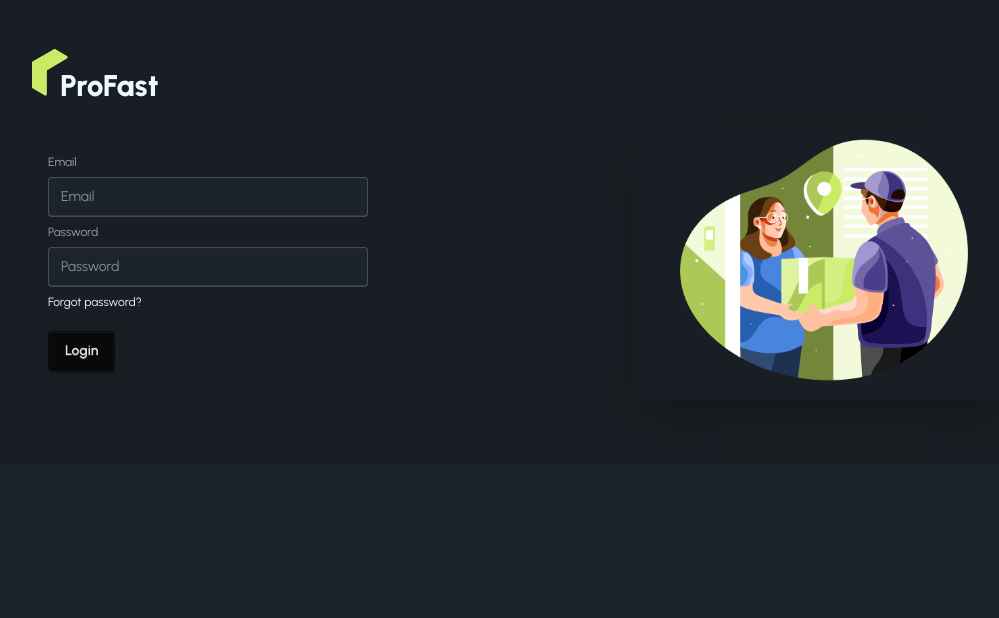
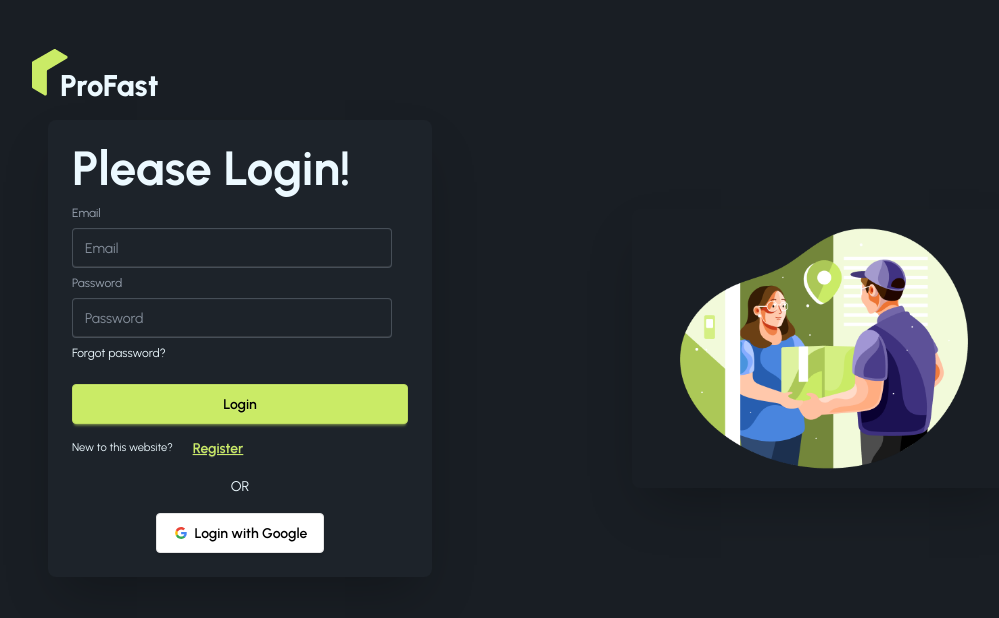
Before and after one commit to williamfazle/Zap-Shift-Projects, a React (Vite) app: page /login in a window 1280 px wide. Shown: the top 618 px of the page, without its empty margins (16-1015 px from the left). Built offline with nearby package versions, Linux system fonts and the light colour scheme; no server answers.

Commit message:
added SocialLogin authentication

```diff
--- a/src/contexts/AuthContext/AuthProvider.jsx
+++ b/src/contexts/AuthContext/AuthProvider.jsx
@@ -1,8 +1,10 @@
 import React, { useEffect, useState } from 'react';
 import { AuthContext } from './AuthContext';
-import { createUserWithEmailAndPassword, onAuthStateChanged, signInWithEmailAndPassword, signOut } from 'firebase/auth';
+import { createUserWithEmailAndPassword, GoogleAuthProvider, onAuthStateChanged, signInWithEmailAndPassword, signInWithPopup, signOut } from 'firebase/auth';
 import { auth } from '../../firebase/firebase.init';
 
+
+const googleProvider = new GoogleAuthProvider()
 const AuthProvider = ({children}) => {
     const [user, setUser] = useState(null);
     const [loding, setLoding] = useState(true);
@@ -17,6 +19,10 @@
         return signInWithEmailAndPassword(auth, email, password);
     }
 
+    const signInWithGoogle = () =>{
+        setLoding(true)
+        return signInWithPopup(auth, googleProvider);
+    }
     const logout = () =>{
         setLoading(true);
         return signOut(auth);
@@ -40,6 +46,7 @@
         loding,
         createUser,
         signIn,
+        signInWithGoogle,
         logout
     }
     return (
--- a/src/pages/Authentication/Login/Login.jsx
+++ b/src/pages/Authentication/Login/Login.jsx
@@ -1,5 +1,7 @@
 import React from 'react';
 import { useForm } from 'react-hook-form';
+import { Link } from 'react-router';
+import SocialLogin from '../SocialLogin/SocialLogin';
 
 const Login = () => {
     const {register, handleSubmit, formState: {errors}} = useForm();
@@ -9,7 +11,9 @@
     }
 
     return (
-        <div>
+         <div className="card bg-base-100 w-full max-w-sm shrink-0 shadow-2xl">
+      <div className="card-body">
+        <h1 className="text-5xl font-bold">Please Login!</h1>
             <form onSubmit={handleSubmit(onSubmit)}>
                  <fieldset className="fieldset">
 
@@ -27,10 +31,12 @@
             errors.password?.type === 'minLength' && <p className='text-red-500'>Password must be 6 characters or longer</p>
         }
           <div><a className="link link-hover">Forgot password?</a></div>
-
+                 <button className="btn btn-primary text-black mt-4">Login</button>
                   </fieldset>
-                   <button className="btn btn-neutral mt-4">Login</button>
+                   <p><small>New to this website? <Link className='btn btn-link' to="/register">Register</Link></small></p>
             </form>
+            <SocialLogin></SocialLogin>
+        </div>
         </div>
     );
 };
--- a/src/pages/Authentication/Register/Register.jsx
+++ b/src/pages/Authentication/Register/Register.jsx
@@ -1,6 +1,8 @@
 import React from 'react';
 import { useForm } from 'react-hook-form';
 import useAuth from '../../../hooks/useAuth';
+import { Link } from 'react-router';
+import SocialLogin from '../SocialLogin/SocialLogin';
 
 const Register = () => {
     const {register, handleSubmit, formState: {errors}} = useForm();
@@ -19,7 +21,7 @@
     return (
     <div className="card bg-base-100 w-full max-w-sm shrink-0 shadow-2xl">
       <div className="card-body">
-        <h1 className="text-5xl font-bold">Create an Account!</h1>
+        <h1 className="text-5xl font-bold">Create Account!</h1>
 
       <form onSubmit={handleSubmit(onSubmit)}>
           <fieldset className="fieldset">
@@ -40,9 +42,11 @@
         {
             errors.password?.type === 'minLength' && <p className='text-red-500'>Password must be 6 characters or longer</p>
         }
+         <button className="btn btn-primary mt-4 text-black">Login</button>
         </fieldset>
-                  <button className="btn btn-neutral mt-4">Login</button>
+        <p><small>Already have an account? <Link className='btn btn-link' to="/login">Login</Link></small></p>
       </form>
+      <SocialLogin></SocialLogin>
       </div>
     </div>
     );
--- /dev/null
+++ b/src/pages/Authentication/SocialLogin/SocialLogin.jsx
@@ -0,0 +1,29 @@
+import React from 'react';
+import useAuth from '../../../hooks/useAuth';
+
+const SocialLogin = () => {
+
+    const{signInWithGoogle} = useAuth();
+
+    const handleGoogleSignIn = () =>{
+         signInWithGoogle()
+         .then(result =>{
+            console.log(result.user)
+         })
+         .catch(error =>{
+            console.error(error);
+         })
+    }
+    return (
+        <div className='text-center'>
+            <p className='mb-4'>OR</p>
+            {/* Google */}
+<button onClick={handleGoogleSignIn} className="btn bg-white text-black border-[#e5e5e5]">
+  <svg aria-label="Google logo" width="16" height="16" xmlns="http://www.w3.org/2000/svg" viewBox="0 0 512 512"><g><path d="m0 0H512V512H0" fill="#fff"></path><path fill="#34a853" d="M153 292c30 82 118 95 171 60h62v48A192 192 0 0190 341"></path><path fill="#4285f4" d="m386 400a140 175 0 0053-179H260v74h102q-7 37-38 57"></path><path fill="#fbbc02" d="m90 341a208 200 0 010-171l63 49q-12 37 0 73"></path><path fill="#ea4335" d="m153 219c22-69 116-109 179-50l55-54c-78-75-230-72-297 55"></path></g></svg>
+  Login with Google
+</button>
+        </div>
+    );
+};
+
+export default SocialLogin;
--- /dev/null
+++ b/src/routes/PrivateRoute.jsx
@@ -0,0 +1,20 @@
+import React, { Children } from 'react';
+import useAuth from '../hooks/useAuth';
+import { Navigate } from 'react-router';
+
+const PrivateRoute = ({children}) => {
+    const { user, loading} = useAuth();
+
+    if (loading) {
+        return <span className='loading loading-spinner loading-xl'></span>
+    }
+
+    if (!user) {
+        <Navigate to="/login"></Navigate>
+    }
+
+
+    return children;
+};
+
+export default PrivateRoute;
```
